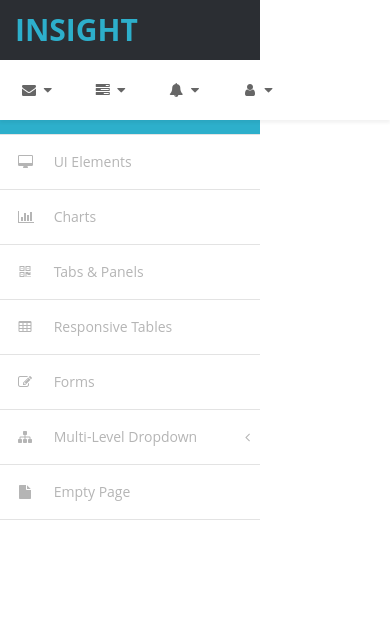
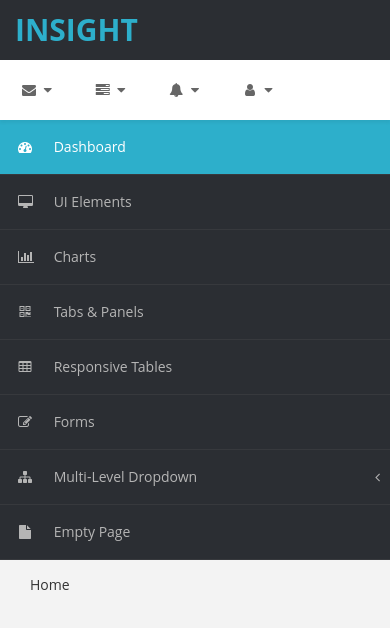
Before and after one commit to AruSeito/shopAdmin-fe, a React app: page / in a window 390 px wide. Shown: the top 628 px of the page. Built offline with nearby package versions, Linux system fonts and the light colour scheme.

Commit message:
fix: 💄 修复皮肤文件存在的问题：1.高度异常。2.多媒体查询分辨率布局异常

```diff
--- a/src/component/layout/index.jsx
+++ b/src/component/layout/index.jsx
@@ -10,8 +10,8 @@ class Layout extends React.Component {
   render() {
     return (
       <div id="wrapper">
+        <NavTop />
         <NavSide />
-        <NavTop />
         {this.props.children}
       </div>
     );
--- a/src/component/layout/theme.css
+++ b/src/component/layout/theme.css
@@ -9,31 +9,28 @@ http://creativecommons.org/licenses/by/3.0/
 ------------------------------------------------*/
 body {
   font-family: "Open Sans", sans-serif;
+  background-color: #f3f3f3;
 }
 
 #wrapper {
   width: 100%;
-  background: #2b2e33;
 }
 
 #page-wrapper {
-  padding: 15px 15px;
-  min-height: 600px;
-  background: #f3f3f3;
+  position: relative;
+  top: 55px;
+  margin: 0 0 0 260px;
+  padding: 15px 30px;
 }
 #page-inner {
   width: 100%;
   margin: 10px 20px 10px 0;
   background-color: transparent;
   padding: 10px;
-  min-height: 1200px;
 }
 
 .text-center {
   text-align: center;
-}
-.no-boder {
-  border: 1px solid #f3f3f3;
 }
 
 h1,
@@ -71,30 +68,17 @@ p {
   width: 30px;
   text-align: center;
 }
-.top-navbar {
-  position: fixed;
-  width: 100%;
-  z-index: 300;
-  -webkit-box-shadow: 0 3px 3px rgba(0, 0, 0, 0.05);
-  -moz-box-shadow: 0 3px 3px rgba(0, 0, 0, 0.05);
-  box-shadow: 0 3px 3px rgba(0, 0, 0, 0.05);
-}
+
 .navbar-side {
   z-index: 1;
   position: fixed;
   width: 260px;
-  top: 80px;
+  top: 60px;
+  bottom: 0;
+  overflow-y: auto;
+  background-color: #2b2e33;
 }
-#page-wrapper {
-  position: relative;
-  top: 55px;
-}
-.top-navbar .nav > li > a:hover,
-.top-navbar .nav > li > a:focus {
-  text-decoration: none;
-  background-color: #2497ba;
-  color: #fff;
-}
+
 .nav .open > a,
 .nav .open > a:hover,
 .nav .open > a:focus {
@@ -351,8 +335,30 @@ footer p {
   max-height: 170px;
   max-width: 170px;
 }
+.top-navbar .nav > li > a > i {
+  margin-right: 2px;
+}
+.top-navbar .navbar-brand:hover {
+  color: #2dafcb;
+
+  background-color: rgb(43, 46, 51);
+}
 .top-navbar {
+  background: #fff;
+  border-bottom: none;
   margin: 0;
+  position: fixed;
+  width: 100%;
+  z-index: 300;
+  -webkit-box-shadow: 0 3px 3px rgba(0, 0, 0, 0.05);
+  -moz-box-shadow: 0 3px 3px rgba(0, 0, 0, 0.05);
+  box-shadow: 0 3px 3px rgba(0, 0, 0, 0.05);
+}
+.top-navbar .nav > li > a:hover,
+.top-navbar .nav > li > a:focus {
+  text-decoration: none;
+  background-color: #2497ba;
+  color: #fff;
 }
 .top-navbar .navbar-brand {
   color: #fff;
@@ -474,20 +480,8 @@ ul.nav.nav-second-level.collapse.in {
 
 .navbar-side {
   border: none;
-  background-color: transparent;
 }
-.top-navbar {
-  background: #fff;
-  border-bottom: none;
-}
-.top-navbar .nav > li > a > i {
-  margin-right: 2px;
-}
-.top-navbar .navbar-brand:hover {
-  color: #2dafcb;
 
-  background-color: rgb(43, 46, 51);
-}
 .dropdown-user li {
   margin: 8px 0;
 }
@@ -531,27 +525,27 @@ ul.nav.nav-second-level.collapse.in {
     MEDIA QUERIES
 ------------------------------------------------*/
 
-@media (min-width: 768px) {
+@media (max-width: 768px) {
+  .top-navbar {
+    position: relative;
+  }
+  .top-navbar .navbar-brand {
+    width: 100%;
+  }
   #page-wrapper {
-    margin: 0 0 0 260px;
+    margin: 0;
     padding: 15px 30px;
-
-    min-height: 1200px;
+    top: 0;
   }
 
   .navbar-side {
     z-index: 1;
-    width: 260px;
+    position: relative;
+    width: 100%;
+    top: 0;
   }
 
   .navbar {
     border-radius: 0;
   }
 }
-@media (max-width: 480px) {
-  .page-header small {
-    display: block;
-    padding-top: 14px;
-    font-size: 19px;
-  }
-}
--- a/src/component/navTop/index.jsx
+++ b/src/component/navTop/index.jsx
@@ -5,17 +5,6 @@ class NavTop extends React.Component {
     return (
       <div className="navbar navbar-default top-navbar" role="navigation">
         <div className="navbar-header">
-          <button
-            type="button"
-            className="navbar-toggle"
-            data-toggle="collapse"
-            data-target=".sidebar-collapse"
-          >
-            <span className="sr-only">Toggle navigation</span>
-            <span className="icon-bar"></span>
-            <span className="icon-bar"></span>
-            <span className="icon-bar"></span>
-          </button>
           <a className="navbar-brand" href="index.html" one-link-mark="yes">
             <b>In</b>sight
           </a>
--- a/src/page/home/index.jsx
+++ b/src/page/home/index.jsx
@@ -2,7 +2,7 @@ import React from "react";
 
 class Home extends React.Component {
   render() {
-    return <div>Home</div>;
+    return <div id="page-wrapper">Home</div>;
   }
 }
 
```
